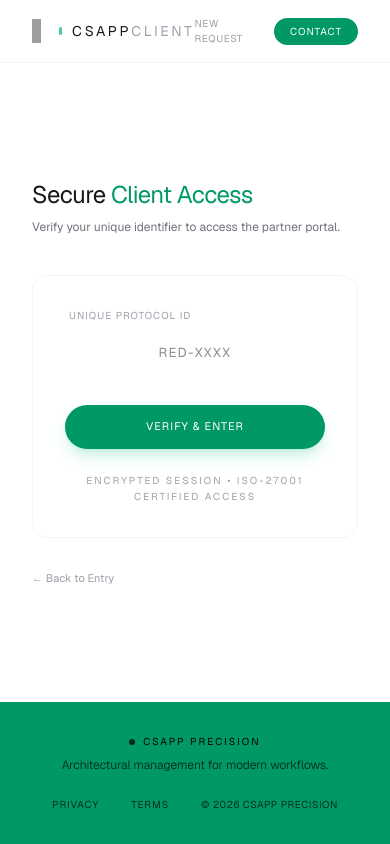
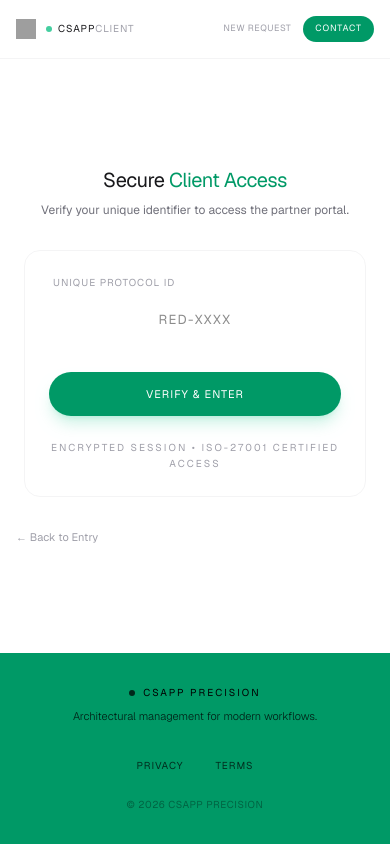
Before and after one commit to rishi-ann/Redlix-Systems, a Next.js app: page /client/login in a window 390 px wide. Built offline with nearby package versions, Linux system fonts and the light colour scheme; grey boxes are pictures that could not be loaded.

Commit message:
Update page.tsx

```diff
--- a/src/app/client/login/page.tsx
+++ b/src/app/client/login/page.tsx
@@ -39,22 +39,22 @@ export default function ClientLogin() {
     return (
         <div className="min-h-screen bg-white dark:bg-zinc-950 flex flex-col selection:bg-emerald-100 font-sans">
             {/* Navbar */}
-            <nav className="z-50 w-full border-b border-zinc-100 bg-white/80 backdrop-blur-xl dark:border-zinc-800/50 dark:bg-zinc-950/80 px-8 py-4">
-                <div className="max-w-6xl mx-auto flex justify-between items-center">
-                    <div className="flex items-center gap-2.5">
-                        <a href="https://res.cloudinary.com/dsqqrpzfl/image/upload/v1770405388/icon-removebg-preview_v3cxkb.png" target="_blank" rel="noopener noreferrer" className="mr-2">
-                            <img src="https://res.cloudinary.com/dsqqrpzfl/image/upload/v1770405388/icon-removebg-preview_v3cxkb.png" alt="External Logo" className="h-6 w-6" />
+            <nav className="z-50 w-full border-b border-zinc-100 bg-white/80 backdrop-blur-xl dark:border-zinc-800/50 dark:bg-zinc-950/80 px-4 sm:px-8 py-4">
+                <div className="max-w-6xl mx-auto flex flex-row justify-between items-center">
+                    <div className="flex items-center gap-1.5 sm:gap-2.5">
+                        <a href="https://res.cloudinary.com/dsqqrpzfl/image/upload/v1770405388/icon-removebg-preview_v3cxkb.png" target="_blank" rel="noopener noreferrer" className="mr-1 sm:mr-2">
+                            <img src="https://res.cloudinary.com/dsqqrpzfl/image/upload/v1770405388/icon-removebg-preview_v3cxkb.png" alt="External Logo" className="h-5 w-5 sm:h-6 sm:w-6" />
                         </a>
-                        <span className="h-2 w-2 rounded-full bg-emerald-500 animate-pulse" />
-                        <span className="text-sm font-normal tracking-[0.2em] text-zinc-900 dark:text-white uppercase leading-none">
+                        <span className="h-1.5 w-1.5 sm:h-2 sm:w-2 rounded-full bg-emerald-500 animate-pulse" />
+                        <span className="text-[10px] sm:text-sm font-normal tracking-widest sm:tracking-[0.2em] text-zinc-900 dark:text-white uppercase leading-none">
                             CSAPP<span className="text-zinc-400">Client</span>
                         </span>
                     </div>
-                    <div className="flex gap-6 items-center">
-                        <a href="/request" className="text-[10px] font-normal uppercase tracking-wider text-zinc-400 hover:text-emerald-600 transition-opacity">
+                    <div className="flex gap-3 sm:gap-6 items-center">
+                        <a href="/request" className="text-[9px] sm:text-[10px] font-normal uppercase tracking-wider text-zinc-400 hover:text-emerald-600 transition-opacity whitespace-nowrap">
                             New Request
                         </a>
-                        <a href="/contact" className="rounded-full bg-emerald-600 px-4 py-1.5 text-[10px] font-normal uppercase tracking-widest text-white transition-colors hover:bg-emerald-500">
+                        <a href="/contact" className="rounded-full bg-emerald-600 px-3 sm:px-4 py-1.5 text-[9px] sm:text-[10px] font-normal uppercase tracking-widest text-white transition-colors hover:bg-emerald-500 whitespace-nowrap">
                             Contact
                         </a>
                     </div>
@@ -62,12 +62,12 @@ export default function ClientLogin() {
             </nav>
 
             {/* Main Content Area */}
-            <main className="flex-grow flex items-center justify-center px-8 sm:px-24">
+            <main className="flex-grow flex items-center justify-center px-4 sm:px-8 py-12">
                 <div className="w-full max-w-[400px] animate-in fade-in slide-in-from-left-4 duration-700">
 
                     {/* Header Section */}
-                    <header className="mb-10">
-                        <h1 className="text-2xl font-normal tracking-tight text-zinc-900 dark:text-zinc-100 mb-2">
+                    <header className="mb-8 sm:mb-10 text-center sm:text-left">
+                        <h1 className="text-xl sm:text-2xl font-normal tracking-tight text-zinc-900 dark:text-zinc-100 mb-2 whitespace-nowrap sm:whitespace-normal">
                             Secure <span className="text-emerald-600">Client Access</span>
                         </h1>
                         <p className="text-zinc-500 dark:text-zinc-400 text-xs font-normal">
@@ -76,7 +76,7 @@ export default function ClientLogin() {
                     </header>
 
                     {/* Login Container */}
-                    <div className="p-8 rounded-2xl border border-zinc-100 dark:border-zinc-900 bg-white/50 dark:bg-zinc-900/50 backdrop-blur-sm">
+                    <div className="p-6 sm:p-8 rounded-2xl border border-zinc-100 dark:border-zinc-900 bg-white/50 dark:bg-zinc-900/50 backdrop-blur-sm mx-2 sm:mx-0">
                         <form onSubmit={handleLogin} className="space-y-5">
                             {error && (
                                 <div className="bg-emerald-50 dark:bg-emerald-950/20 border border-emerald-100 dark:border-emerald-900/50 text-emerald-700 dark:text-emerald-400 p-3 rounded-lg text-[12px] font-normal text-left">
@@ -123,21 +123,23 @@ export default function ClientLogin() {
             </main>
 
             {/* Footer */}
-            <footer className="w-full bg-emerald-600 dark:bg-emerald-500 py-8 text-black lg:py-12 px-8">
-                <div className="max-w-6xl mx-auto flex flex-col sm:flex-row items-center justify-between gap-6">
-                    <div className="flex flex-col items-center sm:items-start">
+            <footer className="w-full bg-emerald-600 dark:bg-emerald-500 py-8 text-black lg:py-12 px-6 sm:px-8">
+                <div className="max-w-6xl mx-auto flex flex-col sm:flex-row items-center justify-between gap-8 sm:gap-6">
+                    <div className="flex flex-col items-center sm:items-start max-w-xs">
                         <div className="flex items-center gap-2 mb-2">
                             <span className="h-1.5 w-1.5 rounded-full bg-black animate-pulse" />
                             <span className="text-[10px] font-normal tracking-[0.2em] uppercase text-black">CSAPP Precision</span>
                         </div>
-                        <p className="text-xs font-light text-black/80 text-center sm:text-left">
+                        <p className="text-[11px] font-light text-black/80 text-center sm:text-left leading-relaxed">
                             Architectural management for modern workflows.
                         </p>
                     </div>
-                    <div className="flex gap-8 text-[10px] font-normal uppercase tracking-widest text-black/70">
-                        <a href="/privacy" className="underline-offset-4 hover:underline transition-all">Privacy</a>
-                        <a href="/terms" className="underline-offset-4 hover:underline transition-all">Terms</a>
-                        <div className="text-[10px] font-normal tracking-wider uppercase">
+                    <div className="flex flex-col sm:flex-row items-center gap-6 sm:gap-8 text-[10px] font-normal uppercase tracking-widest text-black/70">
+                        <div className="flex gap-8">
+                            <a href="/privacy" className="underline-offset-4 hover:underline transition-all">Privacy</a>
+                            <a href="/terms" className="underline-offset-4 hover:underline transition-all">Terms</a>
+                        </div>
+                        <div className="text-[10px] font-normal tracking-wider uppercase opacity-50 sm:opacity-100">
                             © {new Date().getFullYear()} CSAPP Precision
                         </div>
                     </div>
```
